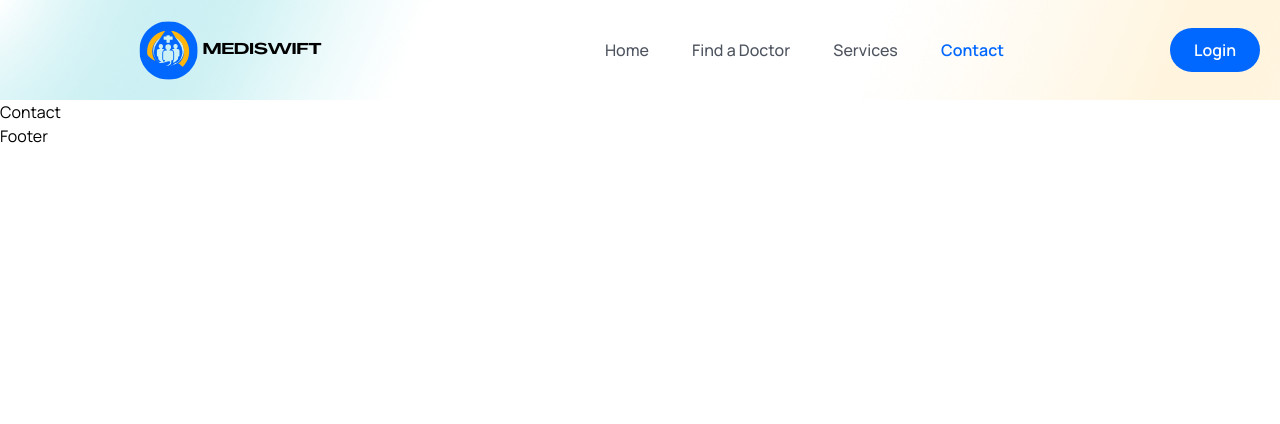
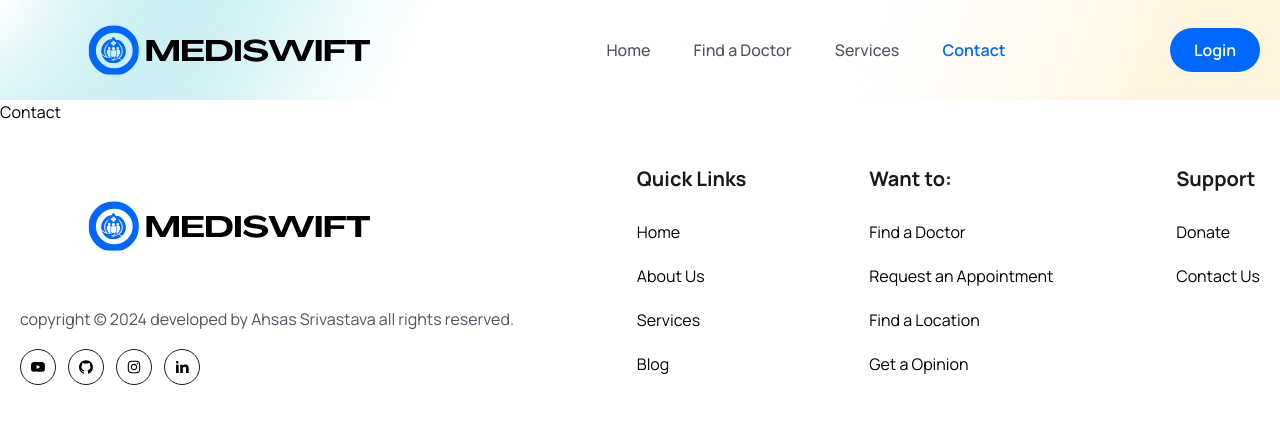
Before and after one commit to ahsas29/SolarcellSRM, a React (Vite) app in the folder frontend/: page /contact in a window 1280 px wide. Shown: the top 424 px of the page. Built offline with nearby package versions, Linux system fonts and the light colour scheme.

Commit message:
Home Page Done

```diff
--- a/frontend/index.html
+++ b/frontend/index.html
@@ -4,7 +4,7 @@
     <meta charset="UTF-8" />
     <link rel="icon" type="image/svg+xml" href="/vite.svg" />
     <meta name="viewport" content="width=device-width, initial-scale=1.0" />
-    <title>Vite + React</title>
+    <title>Mediswift</title>
   </head>
   <body>
     <div id="root"></div>
--- a/frontend/src/components/Footer/Footer.jsx
+++ b/frontend/src/components/Footer/Footer.jsx
@@ -1,6 +1,156 @@
 import React from "react";
 
+import {Link} from "react-router-dom";
+import logo from "../../assets/images/logo.png";
+import {RiLinkedinFill} from "react-icons/ri";
+import {AiFillYoutube, AiFillGithub, AiOutlineInstagram} from "react-icons/ai";
+
+const socialLinks =[
+  {
+    path:"https://www.youtube.com/@SRMeducation",
+    icon: <AiFillYoutube className="group-hover:text-white w-4 h-5" />,
+  },
+  {
+    path:"https://github.com/ahsas29",
+    icon:<AiFillGithub className="group-hover:text-white w-4 h-5" />,
+  },
+  {
+    path: "https://www.instagram.com/ahsas.srivastava/",
+    icon: <AiOutlineInstagram className="group-hover:text-white w-4 h-5" />,
+  },
+  {
+    path: "https://www.linkedin.com/in/ahsas-srivastava-976065189/",
+    icon: <RiLinkedinFill className="group-hover:text-white w-4 h-5" />,
+  },
+];
+
+const quickLinks01 =[
+  {
+    path:"/home",
+    display:"Home",
+  },
+  {
+    path: "/",
+    display:"About Us",
+  },
+  {
+    path: "/services",
+    display:"Services",
+  },
+  {
+    path:"/",
+    display:"Blog",
+  },
+];
+
+const quickLinks02 =[
+  {
+    path:"/find-a-doctor",
+    display:"Find a Doctor",
+  },
+  {
+    path: "/",
+    display:"Request an Appointment",
+  },
+  {
+    path: "/",
+    display:"Find a Location",
+  },
+  {
+    path:"/",
+    display:"Get a Opinion",
+  },
+];
+
+const quickLinks03 =[
+  {
+    path:"/",
+    display:"Donate",
+  },
+  {
+    path: "/contact",
+    display:"Contact Us",
+  },
+];
+
 const Footer = () => {
-  return <div>Footer</div>;
-  };
+  const year = new Date().getFullYear();
+  return(
+    <footer className="pb-16 pt-10">
+      <div className="container">
+        <div className="flex justify-between flex-col md:flex-row flex-wrap gap-[30px]">
+          <div>
+            <img src={logo} alt="" />
+            <p className="text-[16px] leading-7 font-[400] text-textColor mt-4">
+              copyright © {year} developed by Ahsas Srivastava all rights reserved.
+            </p>
+
+            <div className="flex items-center gap-3 mt-4">
+              {socialLinks.map((link, index) =>(
+                <Link to={link.path} key={index} className="w-9 h-9 border border-solid border-[#181A1E] rounded-full flex items-center justify-center group hover:bg-primaryColor hover:border:none">
+                  {link.icon}
+                </Link>
+              ))}
+            </div>
+          </div>
+
+        <div>
+          <h2 className="text-[20px] leading-[30px] font-[700] mb-6 text-headingColor">
+            Quick Links
+          </h2>
+          <ul>
+            {quickLinks01.map((item,index) => (
+              <li key={index} className="mb-4">
+                <Link
+                  to={item.path}
+                  className="text-[16px] leading-7 font-[400]"
+                  >
+                    {item.display}
+                  </Link>
+              </li>
+            ))}
+          </ul>
+        </div>
+
+        <div>
+          <h2 className="text-[20px] leading-[30px] font-[700] mb-6 text-headingColor">
+            Want to:
+          </h2>
+          <ul>
+            {quickLinks02.map((item,index) => (
+              <li key={index} className="mb-4">
+                <Link
+                  to={item.path}
+                  className="text-[16px] leading-7 font-[400]"
+                  >
+                    {item.display}
+                  </Link>
+              </li>
+            ))}
+          </ul>
+        </div>
+
+        <div>
+          <h2 className="text-[20px] leading-[30px] font-[700] mb-6 text-headingColor">
+            Support
+          </h2>
+          <ul>
+            {quickLinks03.map((item,index) => (
+              <li key={index} className="mb-4">
+                <Link
+                  to={item.path}
+                  className="text-[16px] leading-7 font-[400]"
+                  >
+                    {item.display}
+                  </Link>
+              </li>
+            ))}
+          </ul>
+        </div>
+
+        </div>
+      </div>
+    </footer>
+  )
+};
 export default Footer;
```
Also changed, not shown: frontend/src/assets/images/logo.png.
